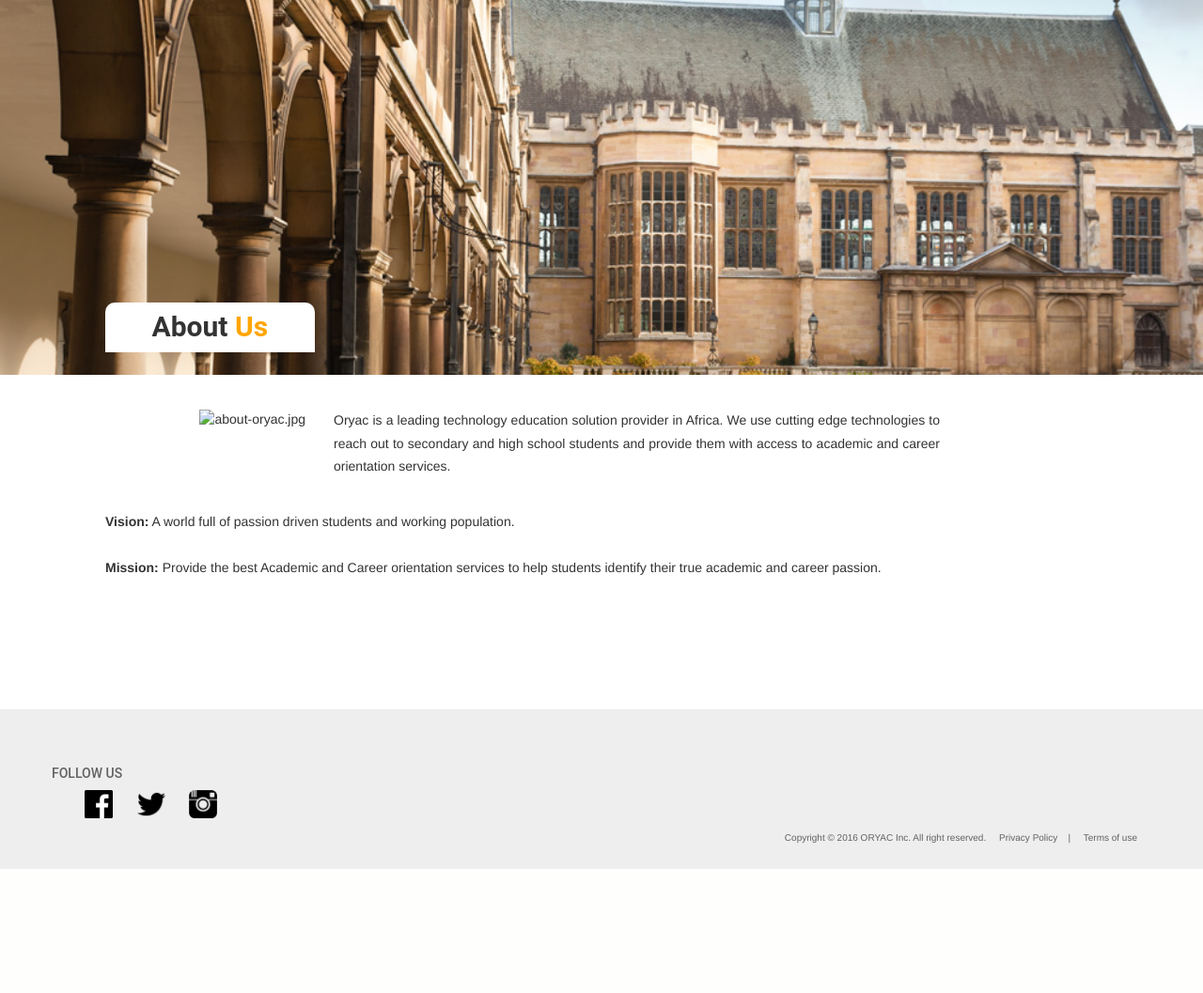
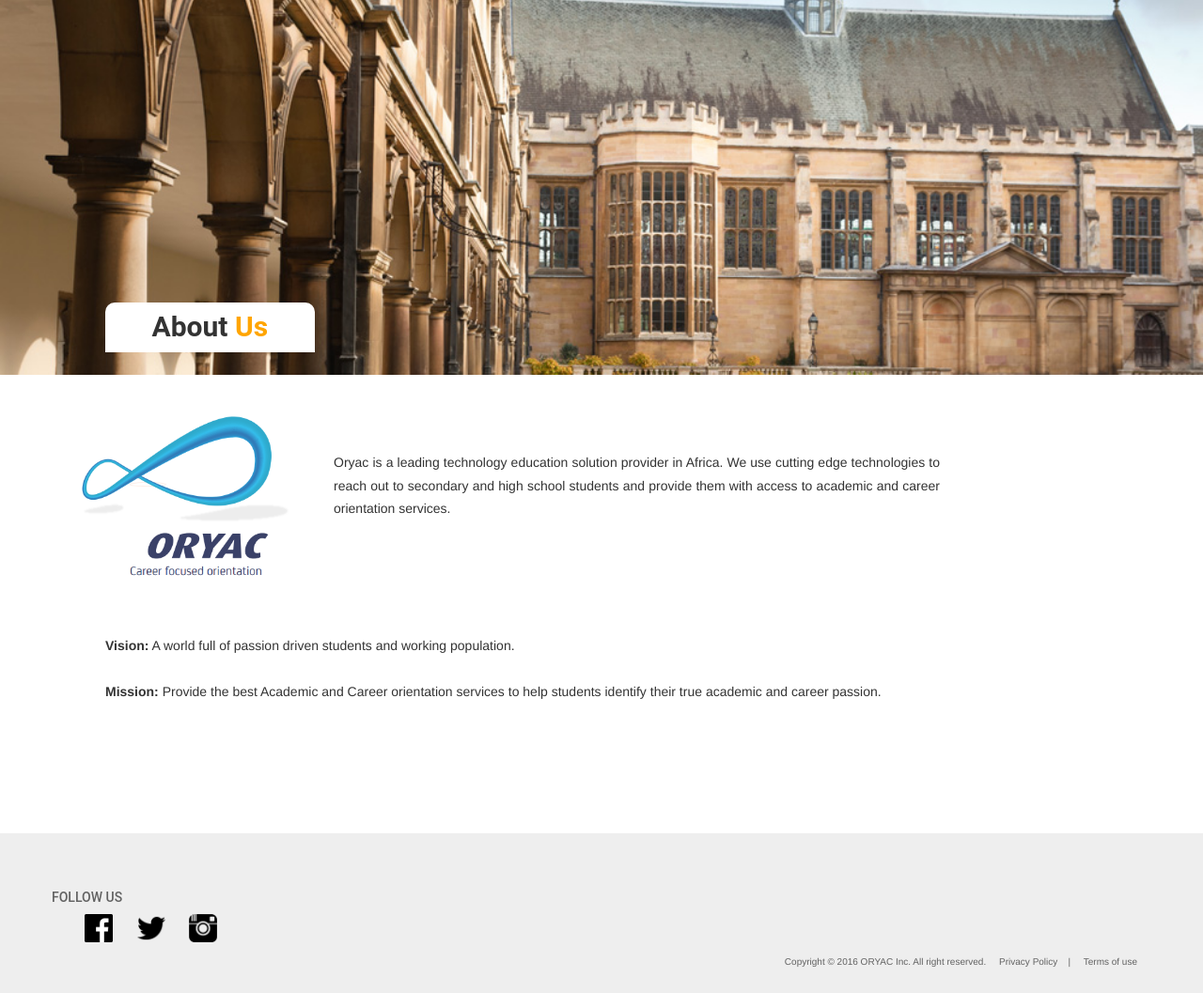
Before and after one commit to nt-michael/Oryac, a WordPress theme: template about.php in a window 1280 px wide. Shown: the part 51-1108 px from the top of the page at 94% size. Before the commit the page ends 976 px from the top, so only its background shows below. Run offline with PHP 8.4 and a stand-in for WordPress, Linux system fonts and the light colour scheme; the site name, menu and one post (Sample post) are stand-ins, and other content is empty; some libraries are stand-ins or nearby versions.

Commit message:
other updates.

```diff
--- a/about.php
+++ b/about.php
@@ -52,10 +52,10 @@
 		<div class="row" style="">
 			<div class="row">
 				<div class="col-md-3" style="text-align: right;">
-					<img src="" title="About ORYAC" alt="about-oryac.jpg" style="width:80%;height: 200px">
+					<img src="img/logo-ii.png" title="About ORYAC" alt="ORYAC| Career Focused Orientation" style="width:100%;">
 				</div>
 				<div class="col-md-9" style="text-align:justify;padding-right: 20%">
-					<p>
+					<p style="margin-top: 7%">
 						Oryac is a leading technology education solution provider in Africa. We use cutting edge technologies to reach out to secondary and high school students and provide them with access to academic and career orientation services.
 					</p>
 				</div>
```
Also changed, not shown: img/Screenshot - 06282016 - 06:50:47 PM.png (added), img/logo-i.png (added), img/logo-ii.png (added), img/logo-title.png (added), img/logo.png (added).
